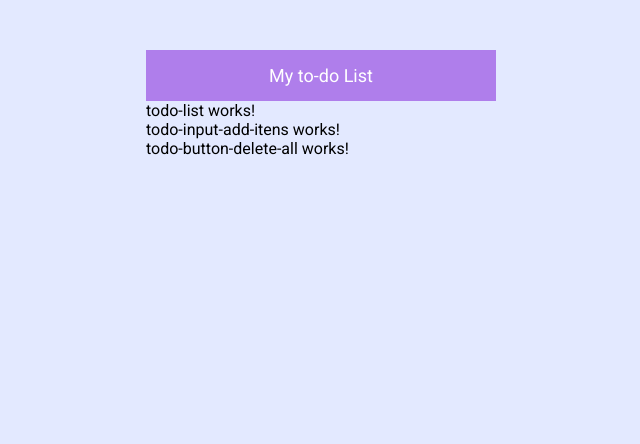
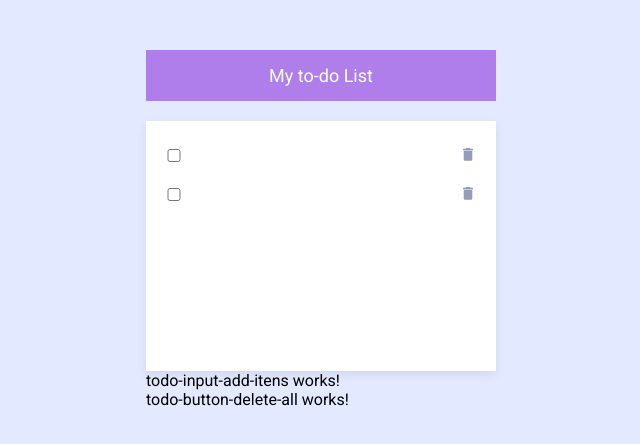
Before and after one commit to emanuellyogg/app-todo-curso-angular-udemy, an Angular app: page / in a window 1280 px wide. Shown: the top 444 px of the page, without its empty margins (319-959 px from the left). Built offline with nearby package versions, Linux system fonts and the light colour scheme.

Commit message:
feat(todo-list): cria os elementos de input e seu estilo

```diff
--- a/src/app/modules/home/components/todo-list/todo-list.component.html
+++ b/src/app/modules/home/components/todo-list/todo-list.component.html
@@ -1,4 +1,24 @@
-<p>todo-list works!</p>
+<section>
+  <ul>
+    <li>
+      <input type="checkbox">
+      <input type="text">
+
+      <button>
+        <img src="assets/icons/icon-trash.svg" alt="">
+      </button>
+    </li>
+
+    <li>
+      <input type="checkbox">
+      <input type="text" class="checked">
+
+      <button>
+        <img src="assets/icons/icon-trash.svg" alt="">
+      </button>
+    </li>
+  </ul>
+</section>
 
 <app-todo-input-add-itens></app-todo-input-add-itens>
 <app-todo-button-delete-all></app-todo-button-delete-all>
--- a/src/app/modules/home/components/todo-list/todo-list.component.scss
+++ b/src/app/modules/home/components/todo-list/todo-list.component.scss
@@ -0,0 +1,53 @@
+@import "../../../../../dist/scss/variables.scss";
+
+section {
+  width: 100%;
+  min-height: 250px;
+
+  background: $secondary-background-color;
+  box-shadow: 0px 4px 10px rgba(0, 0, 0, 0.08);
+
+  margin-top: 20px;
+
+  &.loading {
+    background-image: url("../../../../../assets/img/bg-task.png");
+    background-repeat: no-repeat;
+    background-position: center 30px;
+  }
+
+  ul {
+    padding: 20px;
+
+    li {
+      display: flex;
+      justify-content: space-between;
+      align-items: center;
+
+      margin-bottom: 10px;
+
+      input {
+        &[type="checkbox"] {
+          width: 5%;
+        }
+
+        &[type="text"] {
+          width: 80%;
+          padding: 5px 10px;
+          border: none;
+
+          font-size: 16px;
+          color: $primary-text-color;
+          &.checked {
+            text-decoration: line-through;
+          }
+        }
+      }
+
+      button {
+        width: 5%;
+        background: none;
+        border: none;
+      }
+    }
+  }
+}
--- a/src/styles.scss
+++ b/src/styles.scss
@@ -12,6 +12,18 @@ body {
   background: $primary-background-color;
 }
 
+ul {
+  list-style: none;
+}
+
+textarea:focus, input:focus, button {
+  outline: none;
+}
+
+button {
+  cursor: pointer;
+}
+
 .container {
   width: 350px;
   margin: 50px auto;
```
